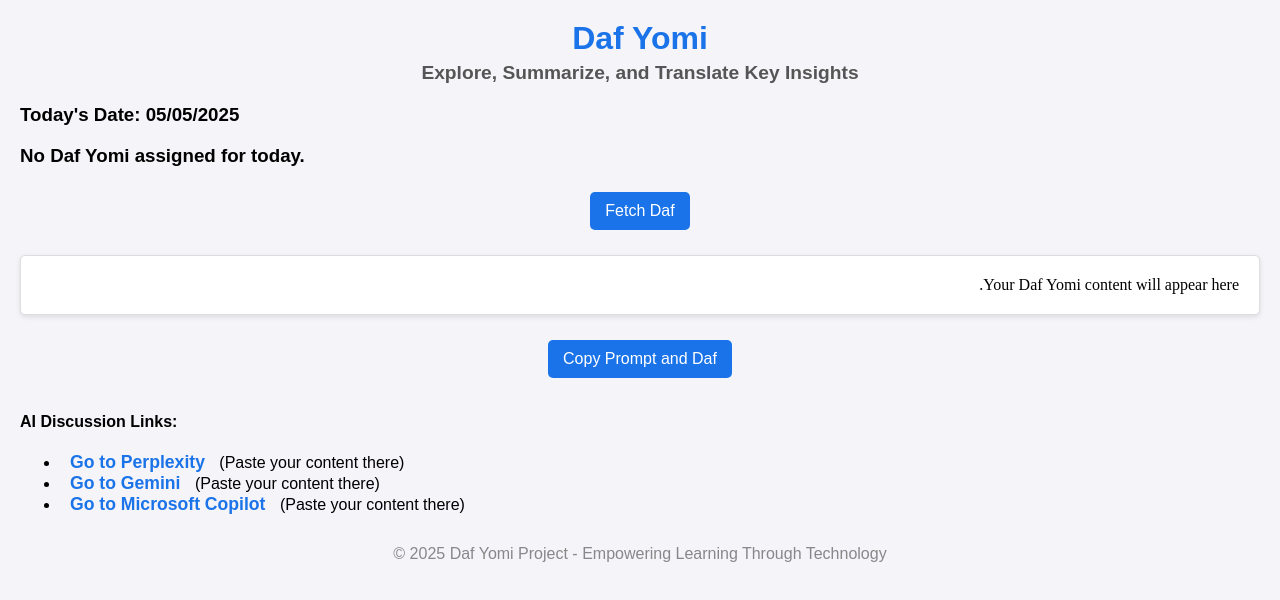
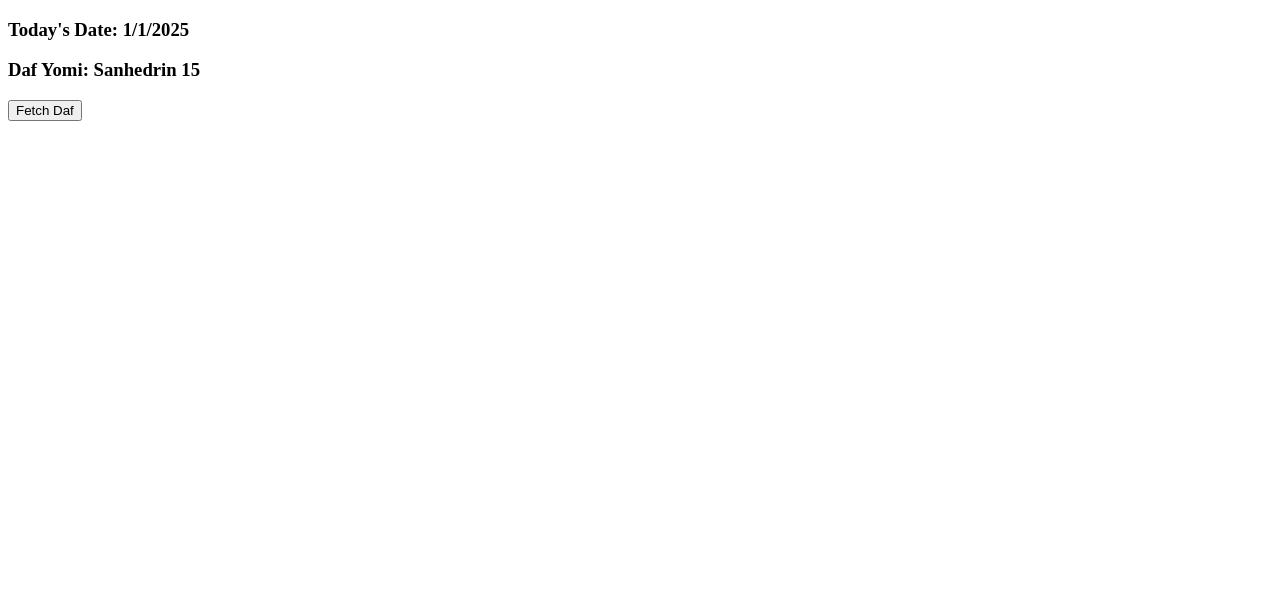
Before and after one commit to DormantOne/dafyomi, a plain HTML site: page index.html in a window 1280 px wide. Both pictures are taken after a click on the button "Fetch Daf". Drawn offline with Linux system fonts and the light colour scheme.

Commit message:
Update index.html

```diff
--- a/index.html
+++ b/index.html
@@ -2,161 +2,50 @@
 <html lang="en">
 <head>
     <meta charset="UTF-8">
-    <meta name="viewport" content="width=device-width, initial-scale=1.0">
-    <title>Daf Yomi with AI Tools</title>
-    <style>
-        body {
-            font-family: Arial, sans-serif;
-            background-color: #f4f4f9;
-            margin: 0;
-            padding: 20px;
-        }
-
-        header {
-            text-align: center;
-            margin-bottom: 20px;
-        }
-
-        h1 {
-            color: #1a73e8;
-            font-size: 2em;
-            margin: 0;
-        }
-
-        h2 {
-            color: #555;
-            font-size: 1.2em;
-            margin-top: 5px;
-        }
-
-        #hebrewText {
-            direction: rtl;
-            font-family: 'David', serif;
-            background-color: #ffffff;
-            padding: 20px;
-            border: 1px solid #ddd;
-            border-radius: 5px;
-            margin-top: 20px;
-            max-height: 300px;
-            overflow-y: auto;
-            box-shadow: 0 2px 5px rgba(0, 0, 0, 0.1);
-        }
-
-        .buttons {
-            text-align: center;
-            margin-top: 20px;
-        }
-
-        button {
-            background-color: #1a73e8;
-            color: white;
-            border: none;
-            padding: 10px 15px;
-            border-radius: 5px;
-            cursor: pointer;
-            font-size: 1em;
-            margin: 5px;
-        }
-
-        button:hover {
-            background-color: #1558b3;
-        }
-
-        .ai-links {
-            margin-top: 30px;
-        }
-
-        .ai-links a {
-            text-decoration: none;
-            color: #1a73e8;
-            font-weight: bold;
-            font-size: 1.1em;
-            margin: 0 10px;
-        }
-
-        footer {
-            text-align: center;
-            margin-top: 30px;
-            color: #888;
-        }
-
-        #promptRecap {
-            margin-top: 20px;
-            font-size: 1em;
-            color: #555;
-            text-align: left;
-        }
-    </style>
+    <title>Daf Yomi</title>
 </head>
 <body>
-    <header>
-        <h1>Daf Yomi</h1>
-        <h2>Explore, Summarize, and Translate Key Insights</h2>
-    </header>
-
-    <main>
     <h3 id="currentDate"></h3>
     <h3 id="currentDaf"></h3>
-
-        <div class="buttons">
+    <div id="hebrewText"></div>
     <button id="fetchDaf">Fetch Daf</button>
-        </div>
-
-        <div id="hebrewText">Your Daf Yomi content will appear here.</div>
-
-        <div id="promptRecap"></div>
-
-        <div class="buttons">
-            <button id="copyDaf">Copy Prompt and Daf</button>
-        </div>
-
-        <div class="ai-links">
-            <h4>AI Discussion Links:</h4>
-            <ul>
-                <li><a href="https://www.perplexity.ai/" target="_blank">Go to Perplexity</a> (Paste your content there)</li>
-                <li><a href="https://gemini.google.com/" target="_blank">Go to Gemini</a> (Paste your content there)</li>
-                <li><a href="https://copilot.microsoft.com/" target="_blank">Go to Microsoft Copilot</a> (Paste your content there)</li>
-            </ul>
-        </div>
-    </main>
-
-    <footer>
-        &copy; 2025 Daf Yomi Project - Empowering Learning Through Technology
-    </footer>
 
     <script>
         document.getElementById("fetchDaf").addEventListener("click", async () => {
             const currentDateDiv = document.getElementById("currentDate");
             const currentDafDiv = document.getElementById("currentDaf");
+            const hebrewTextDiv = document.getElementById("hebrewText");
 
-    // Get the current date (or use a test date like "2025-01-01")
-    const date = new Date(); // Replace with new Date("2025-01-01") for testing
-    const month = String(date.getMonth() + 1).padStart(2, '0');
-    const day = String(date.getDate()).padStart(2, '0');
-    const year = date.getFullYear();
-    const today = `${month}/${day}/${year}`;
+            // Test with a date known to be in the JSON
+            const date = new Date("2025-01-01"); // Change to new Date() for today's date
+            const month = date.getMonth() + 1; // e.g., 1 for January
+            const day = date.getDate(); // e.g., 1 for the 1st
+            const year = date.getFullYear(); // e.g., 2025
+            const today = `${month}/${day}/${year}`; // e.g., "1/1/2025"
 
-    // Display the date
             currentDateDiv.textContent = `Today's Date: ${today}`;
 
             try {
-        // Fetch the JSON file
                 const response = await fetch("Daf_Yomi_Cycle.json");
-        if (!response.ok) throw new Error("Failed to load JSON");
+                if (!response.ok) {
+                    console.error("Failed to load JSON:", response.status);
+                    throw new Error("Failed to load JSON");
+                }
                 const dafYomiData = await response.json();
+                console.log("JSON loaded:", dafYomiData);
+                console.log("Looking for date:", today);
 
-        // Look up the Daf Yomi assignment
                 const currentDaf = dafYomiData[today];
+                if (!currentDaf) {
+                    currentDafDiv.textContent = "No Daf Yomi assigned for today.";
+                    hebrewTextDiv.textContent = "No content available.";
+                    return;
+                }
 
-        // Display the result
-        if (currentDaf) {
                 currentDafDiv.textContent = `Daf Yomi: ${currentDaf}`;
-        } else {
-            currentDafDiv.textContent = "No Daf Yomi assigned for today.";
-        }
             } catch (error) {
                 console.error("Error:", error);
-        currentDafDiv.textContent = "Error fetching Daf.";
+                hebrewTextDiv.textContent = "Error fetching Daf.";
             }
         });
     </script>
```
Lines whose indentation alone changed are shown as unchanged.
